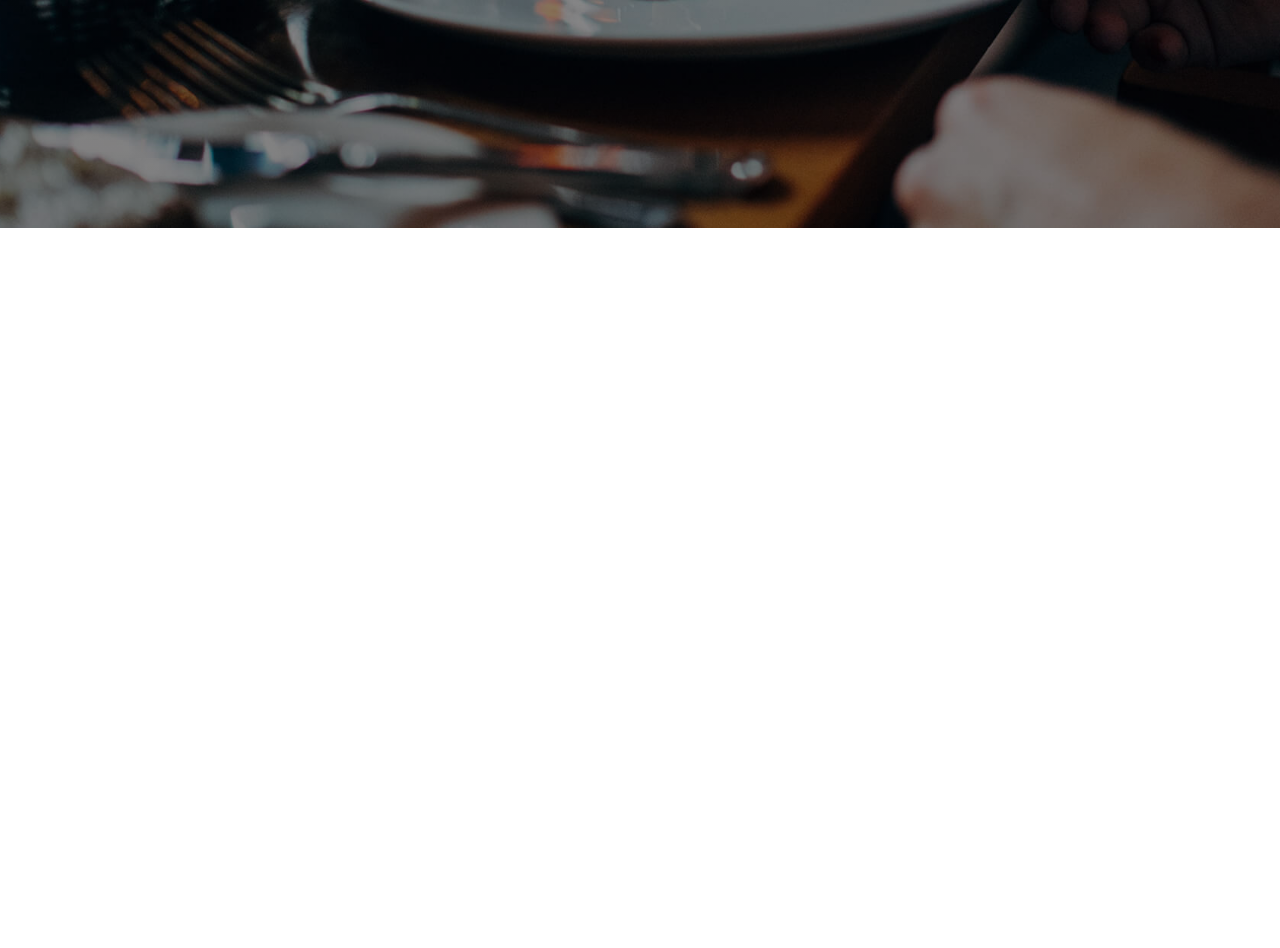
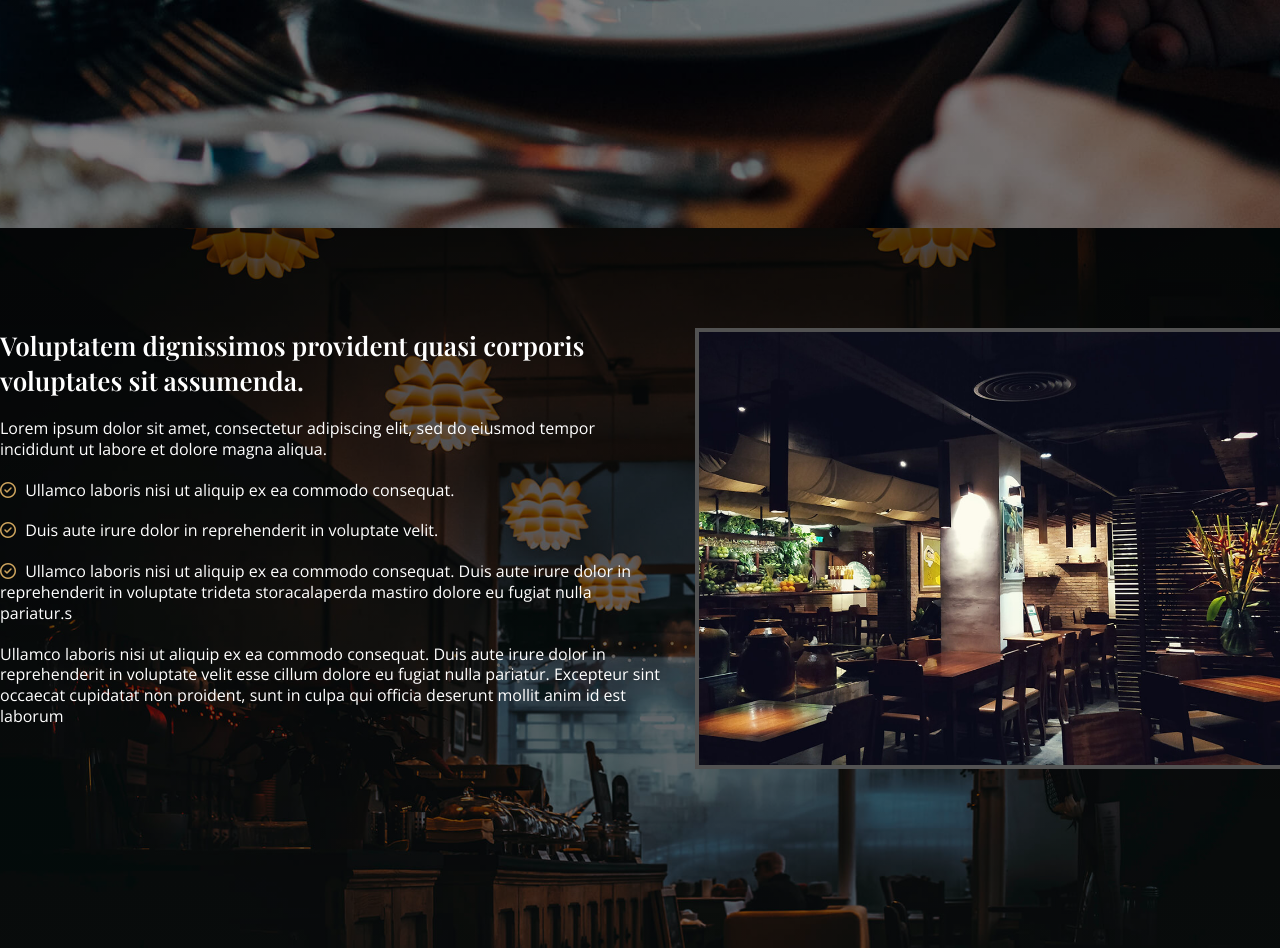
Before and after one commit to ThamaraiKannan1496/Landing-Page-2, a plain HTML site: page index.html in a window 1280 px wide. Shown: the part 572-1520 px from the top of the page. Before the commit the page ends 800 px from the top, so only its background shows below. Drawn offline with nearby package versions, Linux system fonts and the light colour scheme; a web font is replaced by a local one.

Commit message:
about section

```diff
--- a/css/style.css
+++ b/css/style.css
@@ -34,7 +34,7 @@ ul {
   font-family: "Playfair Display", serif;
 }
 
-::-webkit-scrollbar {
+/* ::-webkit-scrollbar {
   width: 16px;
   cursor: pointer;
   background-color: var(--gold);
@@ -44,10 +44,10 @@ ul {
   border-radius: 10px;
 }
 ::-webkit-scrollbar-thumb {
-  background-color: #000000;
+  background-color: #bbbbbb;
   height: 70px;
   border-radius: 12px;
-}
+} */
 
 .wid-container {
   width: 1320px;
@@ -110,6 +110,7 @@ ul {
     url("../image/hero-bg.jpg");
   width: 100%;
   height: 100vh;
+  background-repeat: no-repeat;
   background-position: center;
   background-size: cover;
   background-attachment: fixed;
@@ -257,4 +258,56 @@ a.bann-btn:hover {
 }
 /* Banner Ends */
 
+/* About section starts*/
+.about {
+  background-image: linear-gradient(rgba(0, 0, 0, 0.7), rgba(0, 0, 0, 0.5)),
+    url("../image/about-bg.jpg");
+  width: 100%;
+  height: 90vh;
+  background-attachment: fixed;
+  background-position: center;
+  background-size: cover;
+  background-repeat: no-repeat;
+}
+.about-left {
+  padding-top: 100px;
+  width: 50%;
+  color: var(--white);
+}
+.about-left h3 {
+  font-size: 26px;
+  font-weight: 600;
+}
+.about-left li,
+p {
+  font-family: "Open Sans", sans-serif;
+  line-height: 1.3;
+  padding-top: 20px;
+  font-size: 16px;
+  font-weight: 400;
+}
+.about-left li::before {
+  font-style: normal;
+  font-variant: normal;
+  text-rendering: auto;
+  -webkit-font-smoothing: antialiased;
+  font-family: "Font Awesome 5 Free";
+  font-weight: 300;
+  content: "\f058";
+  padding-right: 5px;
+  color: var(--gold);
+  font-size: 16px;
+}
+.about-right {
+  padding: 100px 35px;
+  width: 50%;
+}
+.about-img img {
+  border: 4px solid rgb(82, 82, 82);
+  display: block;
+  width: 100%;
+  object-fit: cover;
+}
+/* About section ends */
+
 /* Header Ends */
--- a/index.html
+++ b/index.html
@@ -97,7 +97,49 @@
         </div>
       </div>
     </header>
-    <main></main>
+    <main>
+      <section class="about">
+        <div class="wid-container">
+          <div class="about-cont flex justify-between">
+            <div class="about-left">
+              <h3 class="playfair">
+                Voluptatem dignissimos provident quasi corporis voluptates sit
+                assumenda.
+              </h3>
+              <p class="abt-para">
+                Lorem ipsum dolor sit amet, consectetur adipiscing elit, sed do
+                eiusmod tempor incididunt ut labore et dolore magna aliqua.
+              </p>
+              <ul>
+                <li>
+                  Ullamco laboris nisi ut aliquip ex ea commodo consequat.
+                </li>
+                <li>
+                  Duis aute irure dolor in reprehenderit in voluptate velit.
+                </li>
+                <li>
+                  Ullamco laboris nisi ut aliquip ex ea commodo consequat. Duis
+                  aute irure dolor in reprehenderit in voluptate trideta
+                  storacalaperda mastiro dolore eu fugiat nulla pariatur.s
+                </li>
+              </ul>
+              <p>
+                Ullamco laboris nisi ut aliquip ex ea commodo consequat. Duis
+                aute irure dolor in reprehenderit in voluptate velit esse cillum
+                dolore eu fugiat nulla pariatur. Excepteur sint occaecat
+                cupidatat non proident, sunt in culpa qui officia deserunt
+                mollit anim id est laborum
+              </p>
+            </div>
+            <div class="about-right">
+              <div class="about-img">
+                <img src="image/about.jpg" alt="about-image" />
+              </div>
+            </div>
+          </div>
+        </div>
+      </section>
+    </main>
     <!-- Header ends-->
     <script
       src="https://kit.fontawesome.com/4a47af5a75.js"
```
